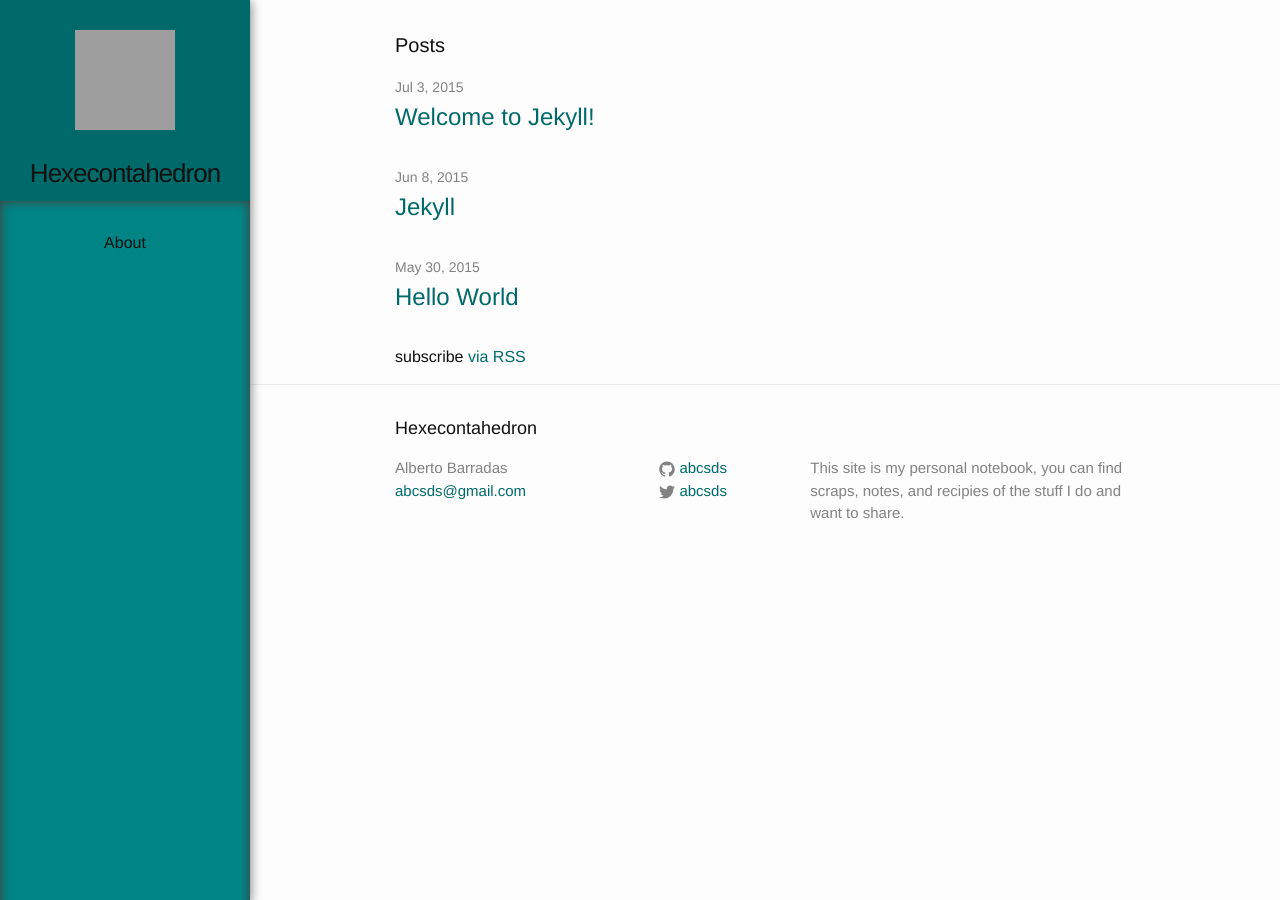
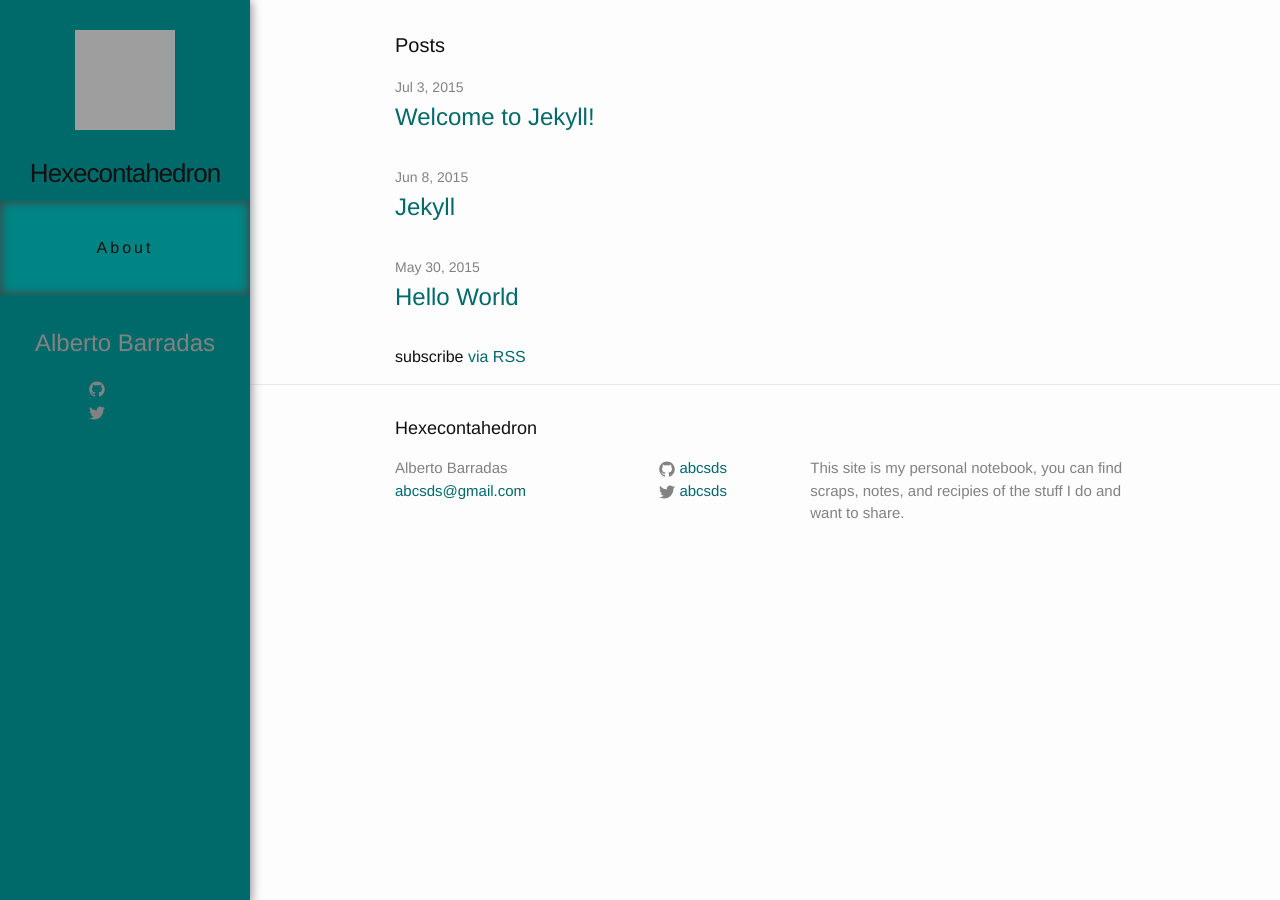
Before and after one commit to abcsds/hexecontahedron, a Jekyll site: the page built from index.html, in a window 1280 px wide. Built offline with Jekyll 4.4.1, drawn with Linux system fonts in a browser that asks for light colours; grey boxes are pictures that could not be loaded.

Commit message:
nav contact

```diff
--- a/_includes/nav.html
+++ b/_includes/nav.html
@@ -13,6 +13,7 @@
       <div class="site-title" href="{{ site.baseurl }}/">{{ site.title }}</div>
     </a>
   </div>
+
   <div  class="nav-menu">
     <ul>
       {% for page in site.pages %}
@@ -22,4 +23,41 @@
       {% endfor %}
     </ul>
   </div>
+
+  <div class="nav-footer">
+    <div class="contact">
+      <a class="author-link" href="mailto:{{ site.email }}"><h2 class="author">{{ site.author }}</h2></a>
+      <ul class="social-media-list">
+        {% if site.github_username %}
+        <li>
+          <a href="https://github.com/{{ site.github_username }}">
+            <span class="icon  icon--github">
+              <svg viewBox="0 0 16 16">
+                <path fill="#828282" d="M7.999,0.431c-4.285,0-7.76,3.474-7.76,7.761 c0,3.428,2.223,6.337,5.307,7.363c0.388,0.071,0.53-0.168,0.53-0.374c0-0.184-0.007-0.672-0.01-1.32 c-2.159,0.469-2.614-1.04-2.614-1.04c-0.353-0.896-0.862-1.135-0.862-1.135c-0.705-0.481,0.053-0.472,0.053-0.472 c0.779,0.055,1.189,0.8,1.189,0.8c0.692,1.186,1.816,0.843,2.258,0.645c0.071-0.502,0.271-0.843,0.493-1.037 C4.86,11.425,3.049,10.76,3.049,7.786c0-0.847,0.302-1.54,0.799-2.082C3.768,5.507,3.501,4.718,3.924,3.65 c0,0,0.652-0.209,2.134,0.796C6.677,4.273,7.34,4.187,8,4.184c0.659,0.003,1.323,0.089,1.943,0.261 c1.482-1.004,2.132-0.796,2.132-0.796c0.423,1.068,0.157,1.857,0.077,2.054c0.497,0.542,0.798,1.235,0.798,2.082 c0,2.981-1.814,3.637-3.543,3.829c0.279,0.24,0.527,0.713,0.527,1.437c0,1.037-0.01,1.874-0.01,2.129 c0,0.208,0.14,0.449,0.534,0.373c3.081-1.028,5.302-3.935,5.302-7.362C15.76,3.906,12.285,0.431,7.999,0.431z"/>
+              </svg>
+            </span>
+
+            <span class="username">{{ site.github_username }}</span>
+          </a>
+        </li>
+        {% endif %}
+
+        {% if site.twitter_username %}
+        <li>
+          <a href="https://twitter.com/{{ site.twitter_username }}">
+            <span class="icon  icon--twitter">
+              <svg viewBox="0 0 16 16">
+                <path fill="#828282" d="M15.969,3.058c-0.586,0.26-1.217,0.436-1.878,0.515c0.675-0.405,1.194-1.045,1.438-1.809
+                c-0.632,0.375-1.332,0.647-2.076,0.793c-0.596-0.636-1.446-1.033-2.387-1.033c-1.806,0-3.27,1.464-3.27,3.27 c0,0.256,0.029,0.506,0.085,0.745C5.163,5.404,2.753,4.102,1.14,2.124C0.859,2.607,0.698,3.168,0.698,3.767 c0,1.134,0.577,2.135,1.455,2.722C1.616,6.472,1.112,6.325,0.671,6.08c0,0.014,0,0.027,0,0.041c0,1.584,1.127,2.906,2.623,3.206 C3.02,9.402,2.731,9.442,2.433,9.442c-0.211,0-0.416-0.021-0.615-0.059c0.416,1.299,1.624,2.245,3.055,2.271 c-1.119,0.877-2.529,1.4-4.061,1.4c-0.264,0-0.524-0.015-0.78-0.046c1.447,0.928,3.166,1.469,5.013,1.469 c6.015,0,9.304-4.983,9.304-9.304c0-0.142-0.003-0.283-0.009-0.423C14.976,4.29,15.531,3.714,15.969,3.058z"/>
+              </svg>
+            </span>
+
+            <span class="username">{{ site.twitter_username }}</span>
+          </a>
+        </li>
+        {% endif %}
+      </ul>
+    </div> <!--  contact -->
+  </div> <!--  nav-footer -->
+
 </nav>
--- a/_sass/_layout.scss
+++ b/_sass/_layout.scss
@@ -3,7 +3,7 @@
  */
 .site-nav {
     @include box-shadow(0px 2px 10px 1px $grey-color);
-    background-color: $brand-color-ligth;
+    background-color: $brand-color;
     position: fixed;
     top:0;
     bottom:0;
@@ -38,32 +38,71 @@
         }
       }
     }
+
     .nav-menu{
+      top: auto;
+      bottom: auto;
+      padding-top: $spacing-unit;
+      padding-bottom: $spacing-unit;
       text-align: center;
       background-color: $brand-color-ligth;
       @include box-shadow(inset 0px 0px 10px 1px $grey-color-dark);
-      height:100%;
       ul {
         margin:0;
-        padding-top: $spacing-unit;
         li {
-          list-style:none;
+          list-style:none;              padding-bottom: 5px;
+          padding-top: 5px;
+          padding-bottom: 5px;
           .page-link {
               color: $text-color;
               line-height: $base-line-height;
-
+              letter-spacing: 3px;
               // Gaps between nav items, but not on the first one
               &:not(:last-child) {
                   margin-top: 20px;
               }
+              &:hover {
+                text-decoration: none;
+              }
           }
           &:hover {
             background-color: $comp-color;
+            .page-link {
+              color: $grey-color-light;
+            }
           }
         }
       }
     }
 
+    .nav-footer {
+      bottom: 0;
+      position:relative;
+      display: block;
+      background-color: $brand-color;
+      padding: $spacing-unit 0;
+      height: 300px;
+      max-height: 300px;
+      .contact {
+          .author-link {
+            text-decoration: none;
+            color: $grey-color;
+            margin-bottom: 0;
+            .author {
+              text-align: center;
+            }
+            &:hover {
+              text-decoration: none;
+            }
+          }
+          .social-media-list {
+            position: relative;
+            margin:0 auto 0 auto;
+            text-align: center;
+            list-style: none;
+          }
+      }
+    }
 
     @include media-query($on-palm) {
         position: fixed;
@@ -119,9 +158,8 @@
             padding: 5px 10px;
         }
     }
+
 }
-
-
 
 /**
  * Site footer
```
